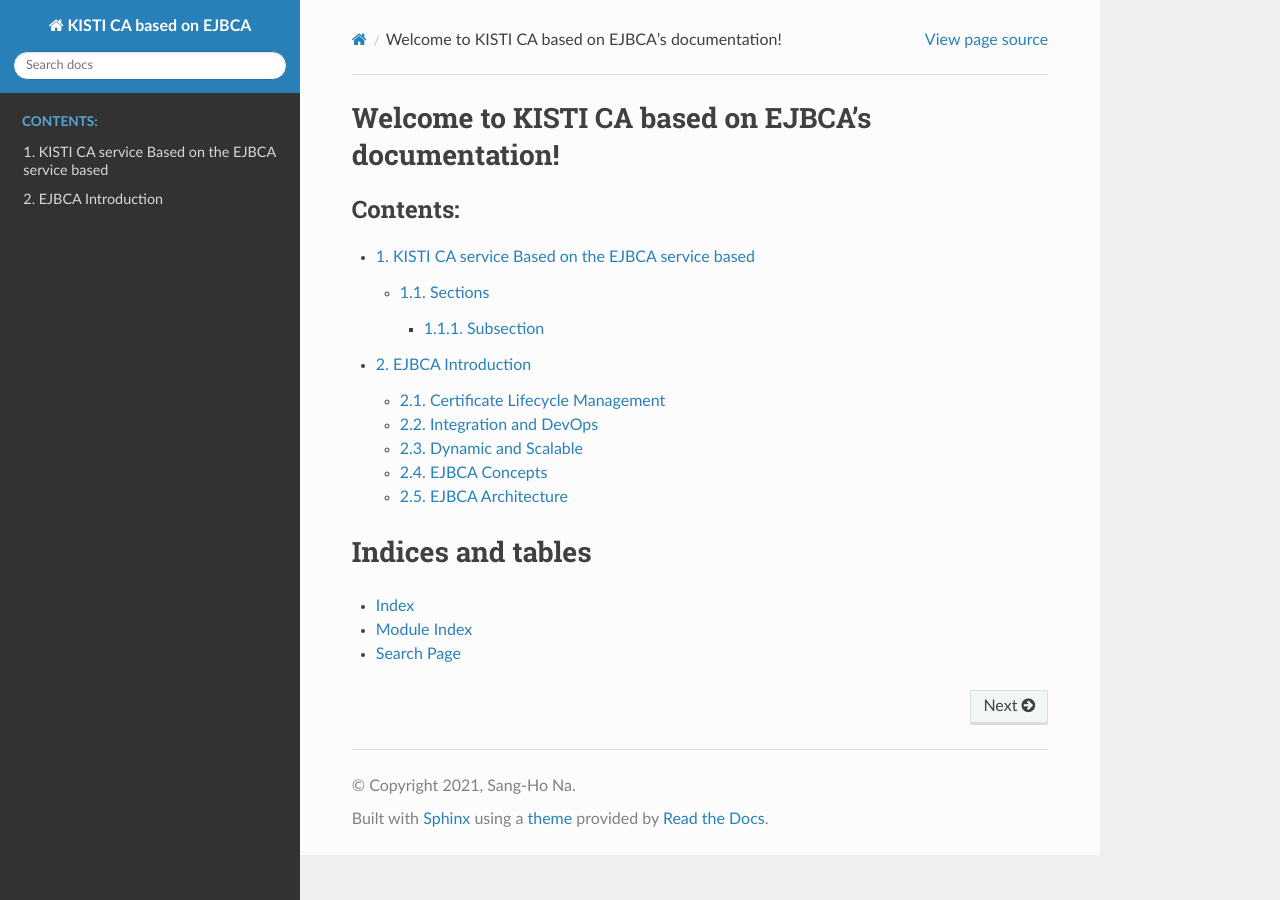
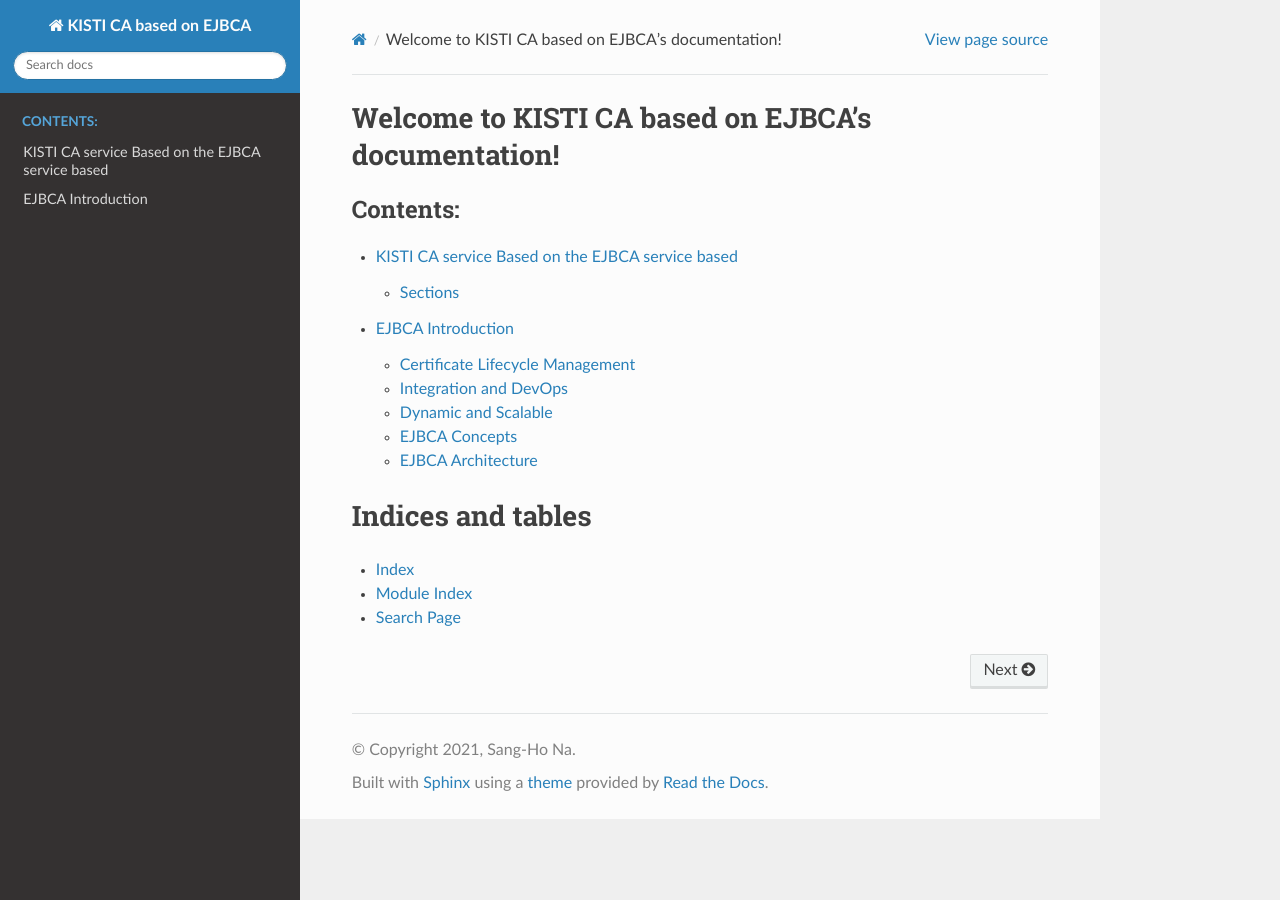
Before and after one commit to philiosi/KISTI-CA-with-EJBCA, a Sphinx documentation site: the page built from source/index.rst, in a window 1280 px wide. Built offline with Sphinx 7.4.7 and the Read the Docs theme 2.0.0, drawn with Linux system fonts in a browser that asks for light colours.

```diff
--- a/source/index.rst
+++ b/source/index.rst
@@ -7,9 +7,8 @@ Welcome to KISTI CA based on EJBCA's documentation!
 ===================================================
 
 .. toctree::
-   :maxdepth: 3
+   :maxdepth: 2
    :glob:
-   :numbered:
    :caption: Contents:
 
    intro
```
Also changed, not shown: source/Introduction_to_EJBCA.rst (+9 -6 lines), 11 other files.
